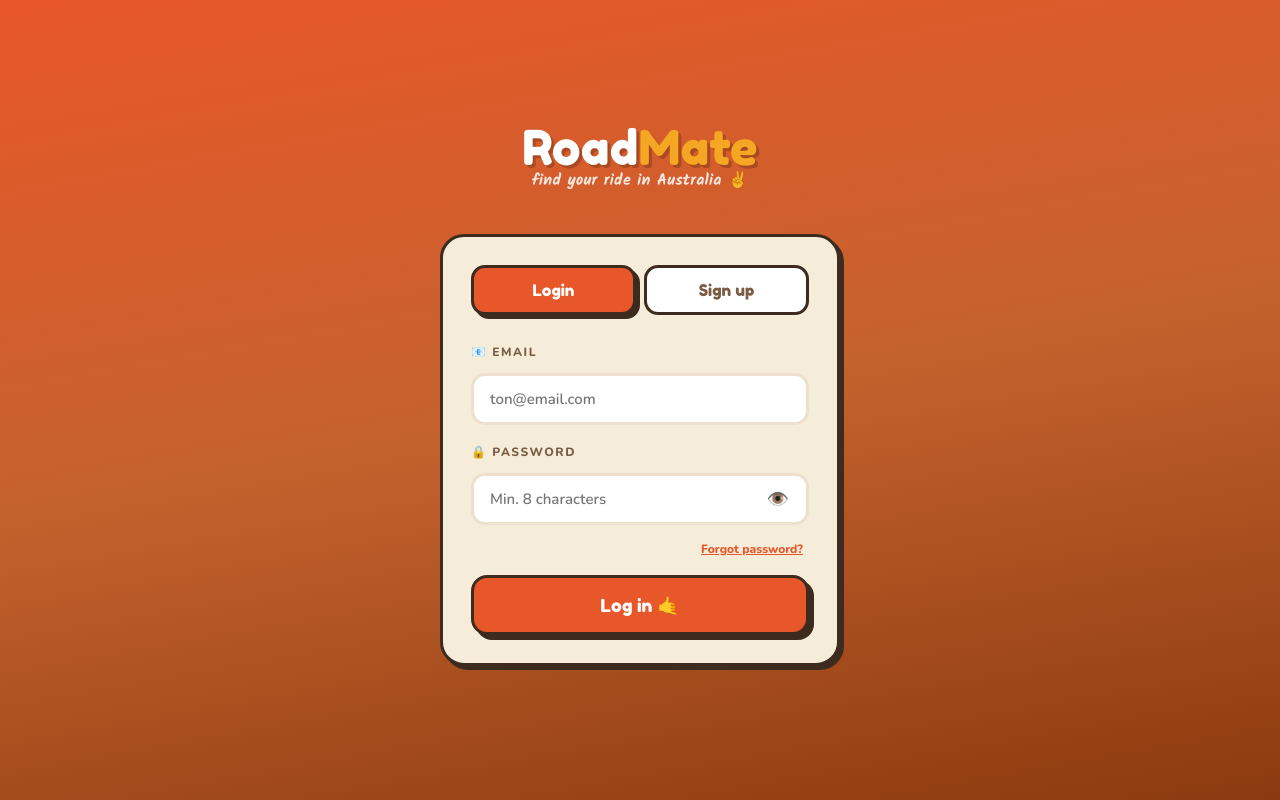
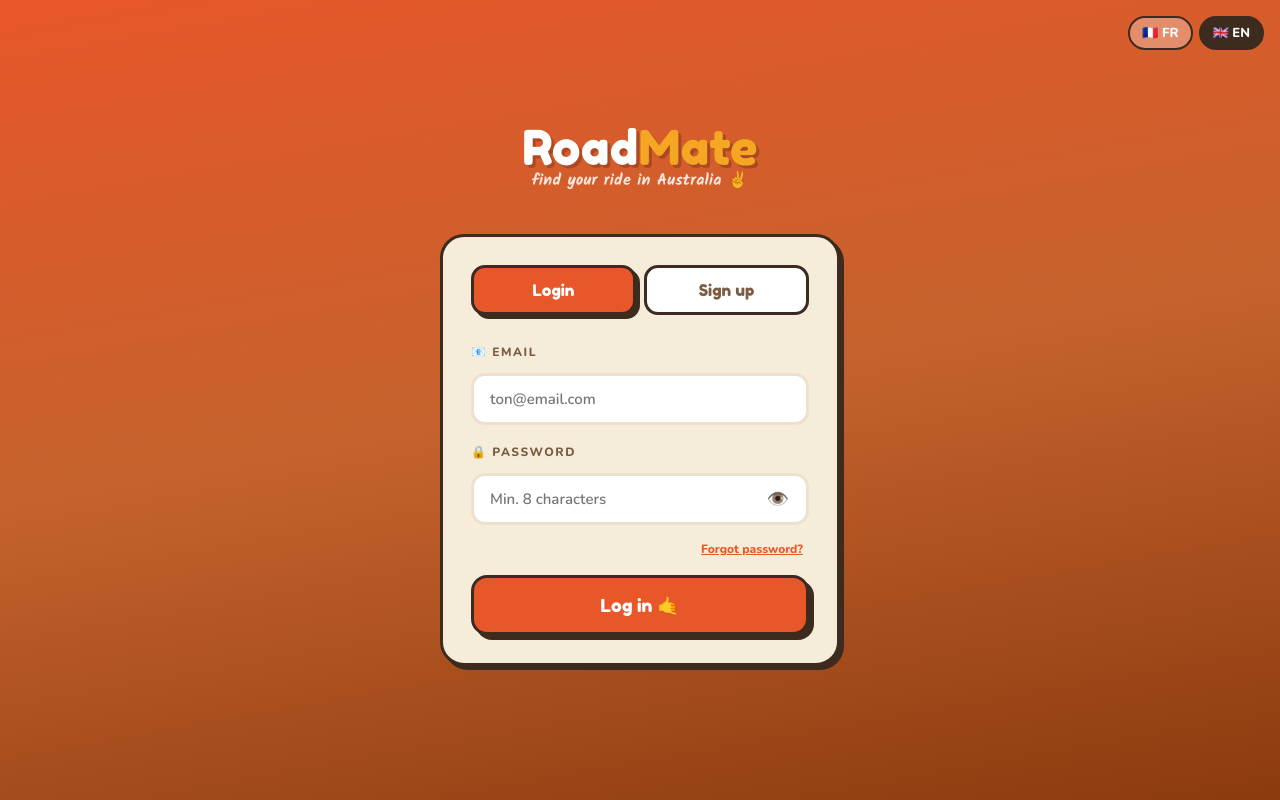
Before and after one commit to mikaroadmate/roadmate, a React (Vite) app: page / in a window 1280 px wide. Built offline with nearby package versions, Linux system fonts and the light colour scheme; no server answers.

Commit message:
Auth : bouton switch langue FR/EN

```diff
--- a/src/pages/Auth.jsx
+++ b/src/pages/Auth.jsx
@@ -1,7 +1,5 @@
 import { useState } from 'react'
 import { supabase } from '../supabase'
-
-const lang = navigator.language?.startsWith('fr') ? 'fr' : 'en'
 
 export default function Auth() {
   const [mode, setMode] = useState('login')
@@ -10,6 +8,7 @@ export default function Auth() {
   const [showPassword, setShowPassword] = useState(false)
   const [loading, setLoading] = useState(false)
   const [message, setMessage] = useState('')
+  const [lang, setLang] = useState(navigator.language?.startsWith('fr') ? 'fr' : 'en')
 
   const handleAuth = async () => {
     setLoading(true)
@@ -27,7 +26,7 @@ export default function Auth() {
 
   const handleReset = async () => {
     if (!email.trim()) {
-      setMessage(lang === 'fr' ? 'Entre ton email d\'abord !' : 'Enter your email first!')
+      setMessage(lang === 'fr' ? "Entre ton email d'abord !" : 'Enter your email first!')
       return
     }
     setLoading(true)
@@ -46,6 +45,18 @@ export default function Auth() {
     <div style={{ fontFamily: "'Fredoka One', cursive", background: 'linear-gradient(170deg, #E8572A 0%, #C4622D 50%, #8B3A0F 100%)', minHeight: '100vh', display: 'flex', flexDirection: 'column', alignItems: 'center', justifyContent: 'center', padding: '24px 20px', boxSizing: 'border-box', width: '100%' }}>
       <link href="https://fonts.googleapis.com/css2?family=Fredoka+One&family=Nunito:wght@400;600;700;800;900&family=Kalam:wght@700&display=swap" rel="stylesheet" />
 
+      {/* Bouton langue */}
+      <div style={{ position: 'fixed', top: 16, right: 16, display: 'flex', gap: 6 }}>
+        <button onClick={() => setLang('fr')}
+          style={{ padding: '6px 12px', borderRadius: 20, border: '2px solid #3D2B1F', cursor: 'pointer', fontFamily: "'Nunito'", fontWeight: 800, fontSize: 13, background: lang === 'fr' ? '#3D2B1F' : 'rgba(255,255,255,0.3)', color: lang === 'fr' ? '#fff' : '#fff' }}>
+          🇫🇷 FR
+        </button>
+        <button onClick={() => setLang('en')}
+          style={{ padding: '6px 12px', borderRadius: 20, border: '2px solid #3D2B1F', cursor: 'pointer', fontFamily: "'Nunito'", fontWeight: 800, fontSize: 13, background: lang === 'en' ? '#3D2B1F' : 'rgba(255,255,255,0.3)', color: '#fff' }}>
+          🇬🇧 EN
+        </button>
+      </div>
+
       <div style={{ fontSize: 48, fontFamily: "'Fredoka One'", color: '#fff', marginBottom: 8, textShadow: '3px 3px 0 rgba(0,0,0,0.2)' }}>
         Road<span style={{ color: '#F5A623' }}>Mate</span>
       </div>
@@ -59,9 +70,7 @@ export default function Auth() {
           {['login', 'signup'].map(m => (
             <button key={m} onClick={() => { setMode(m); setMessage('') }}
               style={{ flex: 1, padding: '12px', borderRadius: 14, border: '3px solid #3D2B1F', cursor: 'pointer', fontFamily: "'Fredoka One'", fontSize: 16, background: mode === m ? '#E8572A' : '#fff', color: mode === m ? '#fff' : '#7B5C42', boxShadow: mode === m ? '4px 4px 0 #3D2B1F' : 'none' }}>
-              {m === 'login'
-                ? (lang === 'fr' ? 'Connexion' : 'Login')
-                : (lang === 'fr' ? 'Inscription' : 'Sign up')}
+              {m === 'login' ? (lang === 'fr' ? 'Connexion' : 'Login') : (lang === 'fr' ? 'Inscription' : 'Sign up')}
             </button>
           ))}
         </div>
```
